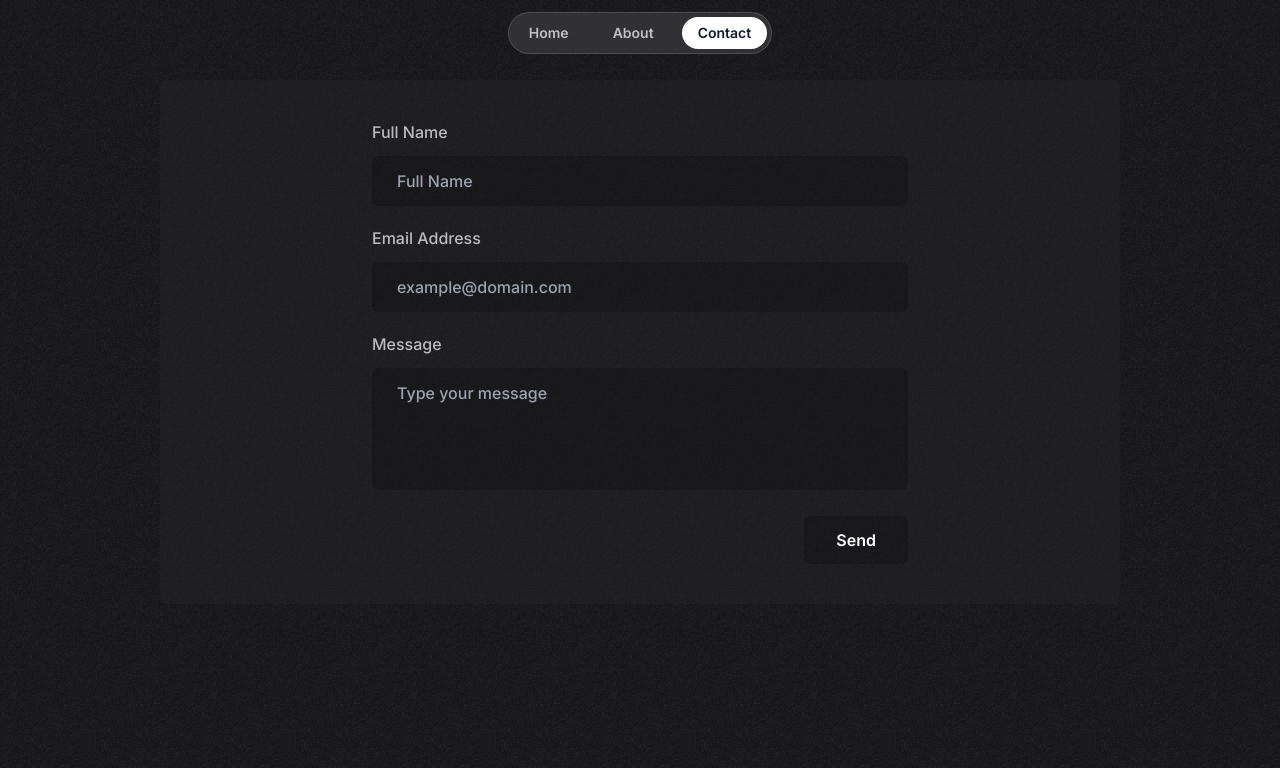
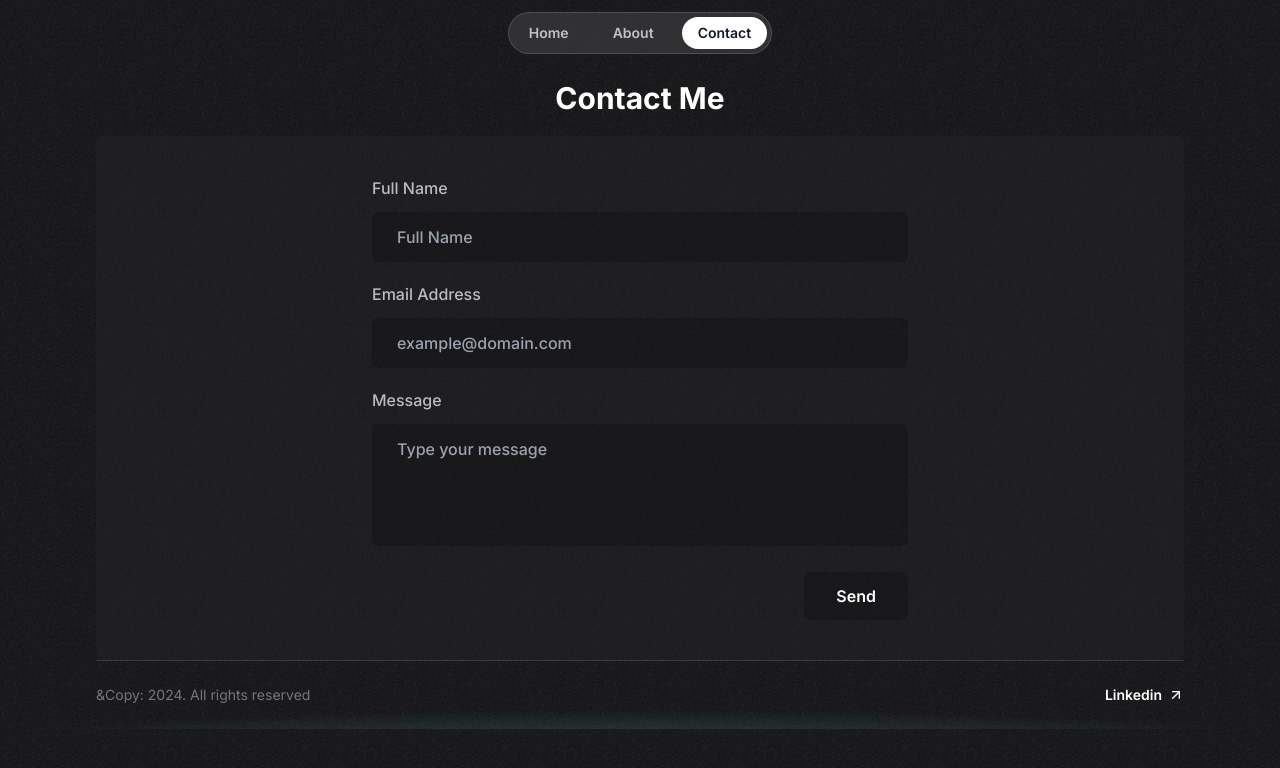
Before and after one commit to surya9490/portfolio, a Next.js app: page /contact in a window 1280 px wide. Shown: the top 768 px of the page. Built offline with nearby package versions, Linux system fonts and the light colour scheme; a web font is replaced by a local one.

Commit message:
contact form and about page

```diff
--- a/src/app/about/page.tsx
+++ b/src/app/about/page.tsx
@@ -4,7 +4,7 @@ import Image from "next/image";
 
 export default function About() {
   return (
-    <section className="lg:max-w-7xl mx-auto max-w-3xl md:px-16 px-6 my-20">
+    <section className="container md:px-16 px-6 my-20">
       <div className="grid lg:grid-cols-2 grid-cols-1 gap-x-6 justify-items-center">
         <div>
           <h1 className="font-sans font-extrabold text-4xl mb-8">
--- a/src/app/contact/page.tsx
+++ b/src/app/contact/page.tsx
@@ -28,8 +28,9 @@ const Contact: FC = () => {
 
   return (
     <div className="container">
+      <h1 className="text-3xl font-bold mb-5 text-center my-20">Contact Me</h1>
       <div className="secondary-color rounded-md">
-        <div className="sm:px-5 md:max-w-xl mx-auto my-20 py-10">
+        <div className="sm:px-5 md:max-w-xl mx-auto  py-10">
           <form onSubmit={handleSubmit(onSubmit)}>
             <div className="mb-5">
               <label
--- a/src/app/globals.css
+++ b/src/app/globals.css
@@ -19,6 +19,6 @@
 
 @layer utilities {
   .container {
-    @apply lg:max-w-5xl;
+    @apply lg:max-w-6xl max-w-3xl mx-auto;
   }
 }
--- a/src/app/layout.tsx
+++ b/src/app/layout.tsx
@@ -4,6 +4,7 @@ import { Inter, Calistoga } from "next/font/google";
 import { twMerge } from "tailwind-merge";
 import { Header } from "@/sections/Header";
 import grainImage from "../assets/images/noise.51a05f55.png";
+import { Footer } from "@/sections/Footer";
 
 const inter = Inter({ subsets: ["latin"], variable: "--font-sans" });
 const calistoga = Calistoga({
@@ -29,6 +30,7 @@ export default function RootLayout({
         <div className="">
         <Header />
         {children}
+        <Footer />
         </div>
       </body>
     </html>
--- a/src/app/page.tsx
+++ b/src/app/page.tsx
@@ -16,7 +16,7 @@ export default function Home() {
       <TestimonialsSection />
       <AboutSection />
       <ContactSection />
-      <Footer />
+
     </div>
   );
 }
--- a/src/sections/Contact.tsx
+++ b/src/sections/Contact.tsx
@@ -1,3 +1,4 @@
+import Link from "next/link";
 import ArrowUpRightIcon from "../assets/icons/arrow-up-right.svg";
 import grainImage from "../assets/images/grain.jpg";
 
@@ -24,7 +25,7 @@ export const ContactSection = () => {
             </div>
             <div>
               <button className="text-white bg-gray-900 inline-flex items-center px-6 h-12 rounded-xl gap-2 mt-8 w-max border-b-gray-900">
-                <span className="font-semibold">Contact Me</span>
+                <Link href={"/contact"} className="font-semibold">Contact Me</Link>
                 <ArrowUpRightIcon className="size-4" />
               </button>
             </div>
--- a/src/sections/Footer.tsx
+++ b/src/sections/Footer.tsx
@@ -1,8 +1,9 @@
+
 import ArrowUpRight from "../assets/icons/arrow-up-right.svg";
 
 export const Footer = () => {
   return (
-    <footer className="relative -z-10 overflow-clip">
+    <footer className="relative z-10 overflow-clip">
       <div
         className="absolute inset-0 -z-10 h-[100px] w-[1600px] bottom-0 left-1/2 -translate-x-1/2 bg-emerald-300/30
       [mask-image:radial-gradient(50%_50%_at_bottom_center,black,transparent)] "
@@ -11,7 +12,7 @@ export const Footer = () => {
         <div className="border-t border-white/15 py-6 text-sm flex felx-row justify-between items-c gap-8">
           <div className="text-white/40">&Copy: 2024. All rights reserved</div>
           <nav className=" flex flex-row items-center justify-between gap-8">
-            <a href="#" className="inline-flex items-center gap-1.5">
+            <a href="https://www.linkedin.com/in/surya-kiran-palipireddy-0bb873217" target="_blank" className="inline-flex items-center gap-1.5">
               <span className="font-semibold">Linkedin</span>
               <ArrowUpRight className="size-4" />
             </a>
--- a/src/sections/Hero.tsx
+++ b/src/sections/Hero.tsx
@@ -126,7 +126,7 @@ export const HeroSection = () => {
         </div>
         <div className="flex flex-col md:flex-row justify-center items-center mt-8 gap-4">
           <button className="inline-flex relative z-2 items-center text-inherit gap-2 border border-white/15 text-gray-900 h-12 px-6 rounded-xl">
-            <Link className="font-semibold" href='/projects'>Explore My Work</Link>
+            <span className="font-semibold" >Explore My Work</span>
             <ArrowDown className="size-4" />
           </button>
           <button className="linline-flex relative z-2 items-center  gap-2 border border-white bg-white text-gray-900 h-12 px-6 rounded-xl">
--- a/src/utils/send-email.ts
+++ b/src/utils/send-email.ts
@@ -20,6 +20,6 @@ export function sendEmail(data: FormData) {
     })
     .catch((err) => {
       console.error("Error in sendEmail:", err);
-      throw err;  // Propagate the error to the caller
+      throw err;
     });
 }
```
